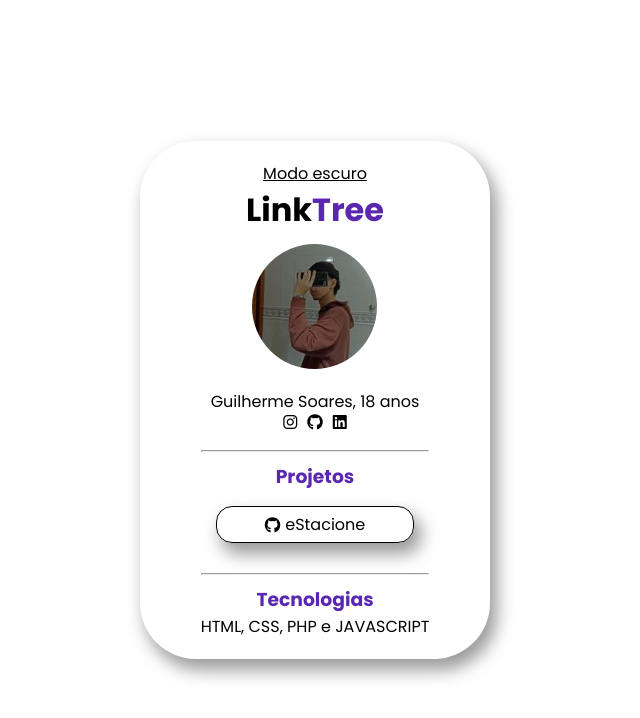
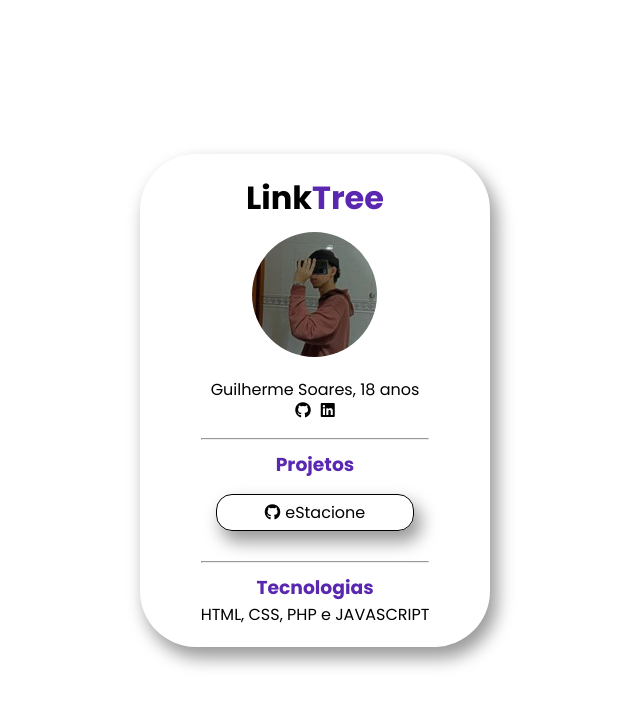
Before and after one commit to guisoaresz/linktree, a plain HTML site: page index.html in a window 1280 px wide. Shown: the whole page, without its empty margins (325-965 px from the left). Drawn offline with Linux system fonts and the light colour scheme.

Commit message:
system adjustments

```diff
--- a/index.html
+++ b/index.html
@@ -10,9 +10,6 @@
 <body>
     <main>
         <div class="container">
-            <div class="toggleMode">
-                <p>Modo escuro</p>
-            </div>
             <header class="card-title">
                 <h1>Link<span>Tree</span></h1>
             </header>
@@ -21,7 +18,6 @@
                     <img src="assets/eu.jpg" alt="Minha foto">
                     <p>Guilherme Soares, 18 anos</p>
                     <div class="links">
-                        <a href="http://instagram.com" target="_blank"><i class="fa-brands fa-instagram"></i></a>
                         <a href="https://github.com/guisoaresz?tab=repositories" target="_blank"><i class="fa-brands fa-github"></i></a>
                         <a href="http://linkedin.com" target="_blank"><i class="fa-brands fa-linkedin"></i></a>
                     </div>
```
Also changed, not shown: styles.css (+0 -7 lines).
